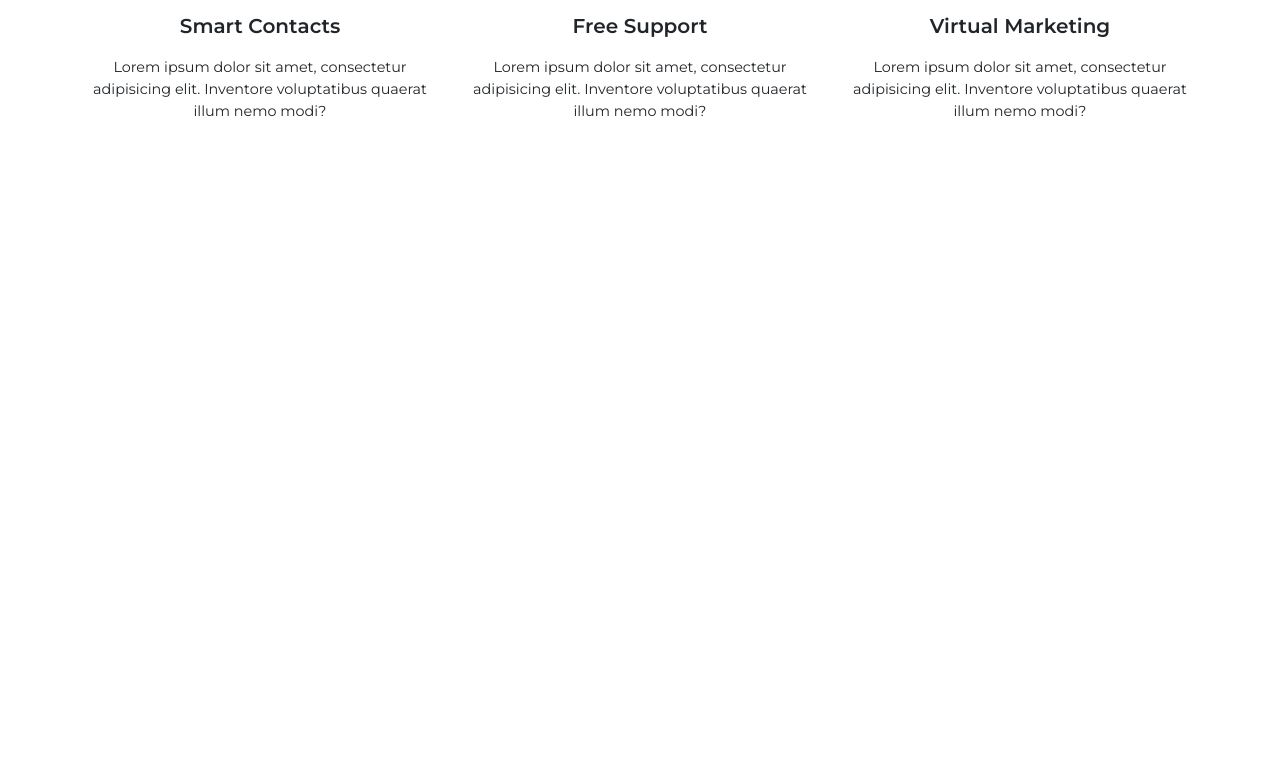
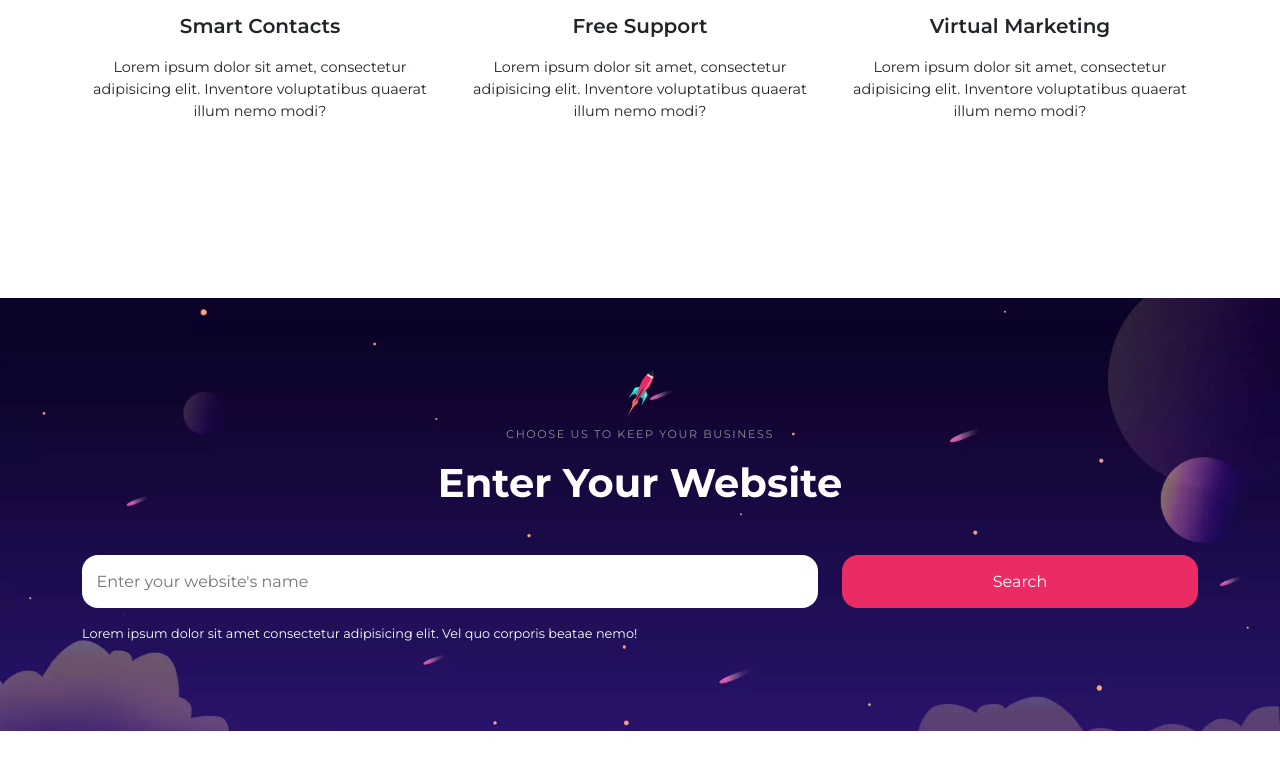
Before and after one commit to krypton225/IT-Host, a React (Create React App) app: page / in a window 1280 px wide. Shown: the part 1369-2139 px from the top of the page. Built offline with nearby package versions, Linux system fonts and the light colour scheme.

Commit message:
ADD EnterWebsite component @ Home page

```diff
--- a/src/index.css
+++ b/src/index.css
@@ -109,6 +109,10 @@ section {
   background-color: var(--pink-color);
 }
 
+.website-name:focus {
+  outline: none !important;
+}
+
 .animated {
   animation-name: landing-img-animations;
   animation-duration: 3s;
--- /dev/null
+++ b/src/pages/Home/EnterWebsite/EnterWebsite.tsx
@@ -0,0 +1,37 @@
+import { MainButton, MainTitle } from "components";
+import { MainBackground } from "data/photos";
+
+const EnterWebsite = () => {
+    return (
+        <div
+            style={{
+                paddingBlock: "4.5rem",
+                backgroundImage: `url('${MainBackground}')`,
+                backgroundRepeat: "no-repeat",
+                backgroundSize: "cover",
+            }}>
+
+            <MainTitle title="enter your website" titleColor="var(--white-color)"
+                description="choose us to keep your business" descriptionColor="#8e8e8e" />
+
+            <div className="container mt-5">
+                <div className="row g-4">
+                    <div className="col-md-8 mx-auto">
+                        <input type="text" name="website-name" id="website-name" style={{ padding: "0.91rem" }}
+                            className="w-100 website-name border-0 rounded-4" placeholder="Enter your website's name" />
+                    </div>
+
+                    <div className="col-md-4 d-flex justify-content-start align-items-start mx-auto">
+                        <MainButton text="search" rounded={true} bg="var(--pink-color)" color="white" padding="0.91rem" />
+                    </div>
+                </div>
+
+                <p className="mt-3 text-white" style={{ fontSize: "0.8rem" }}>
+                    Lorem ipsum dolor sit amet consectetur adipisicing elit. Vel quo corporis beatae nemo!
+                </p>
+            </div>
+        </div>
+    );
+};
+
+export default EnterWebsite;
--- a/src/pages/Home/Home.tsx
+++ b/src/pages/Home/Home.tsx
@@ -1,12 +1,15 @@
 import { Features } from "components/";
 
 import { Landing } from "./Landing";
+
+import EnterWebsite from "./EnterWebsite/EnterWebsite";
 
 const Home = () => {
     return (
         <>
             <Landing />
             <Features />
+            <EnterWebsite />
         </>
     );
 };
```
